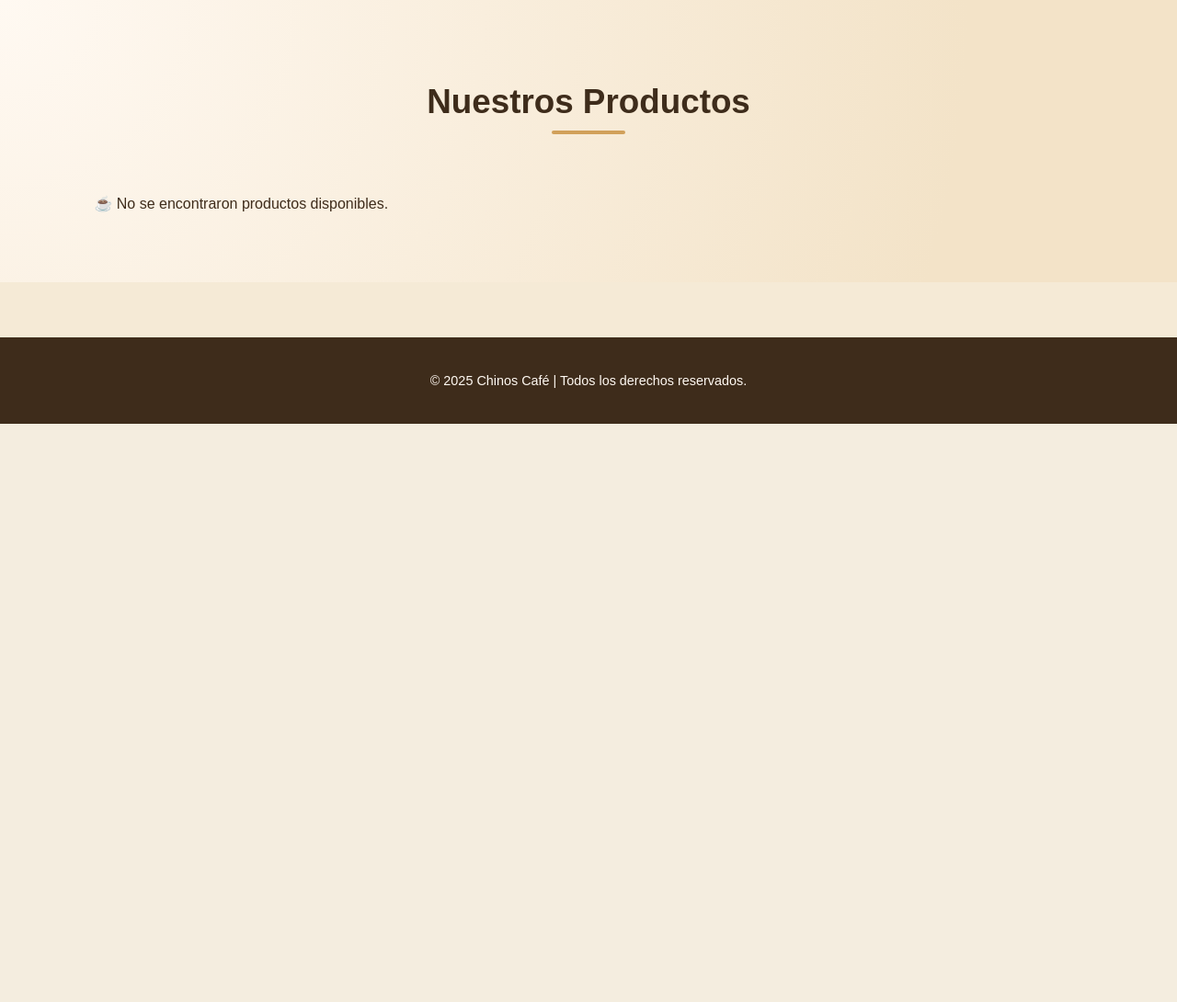
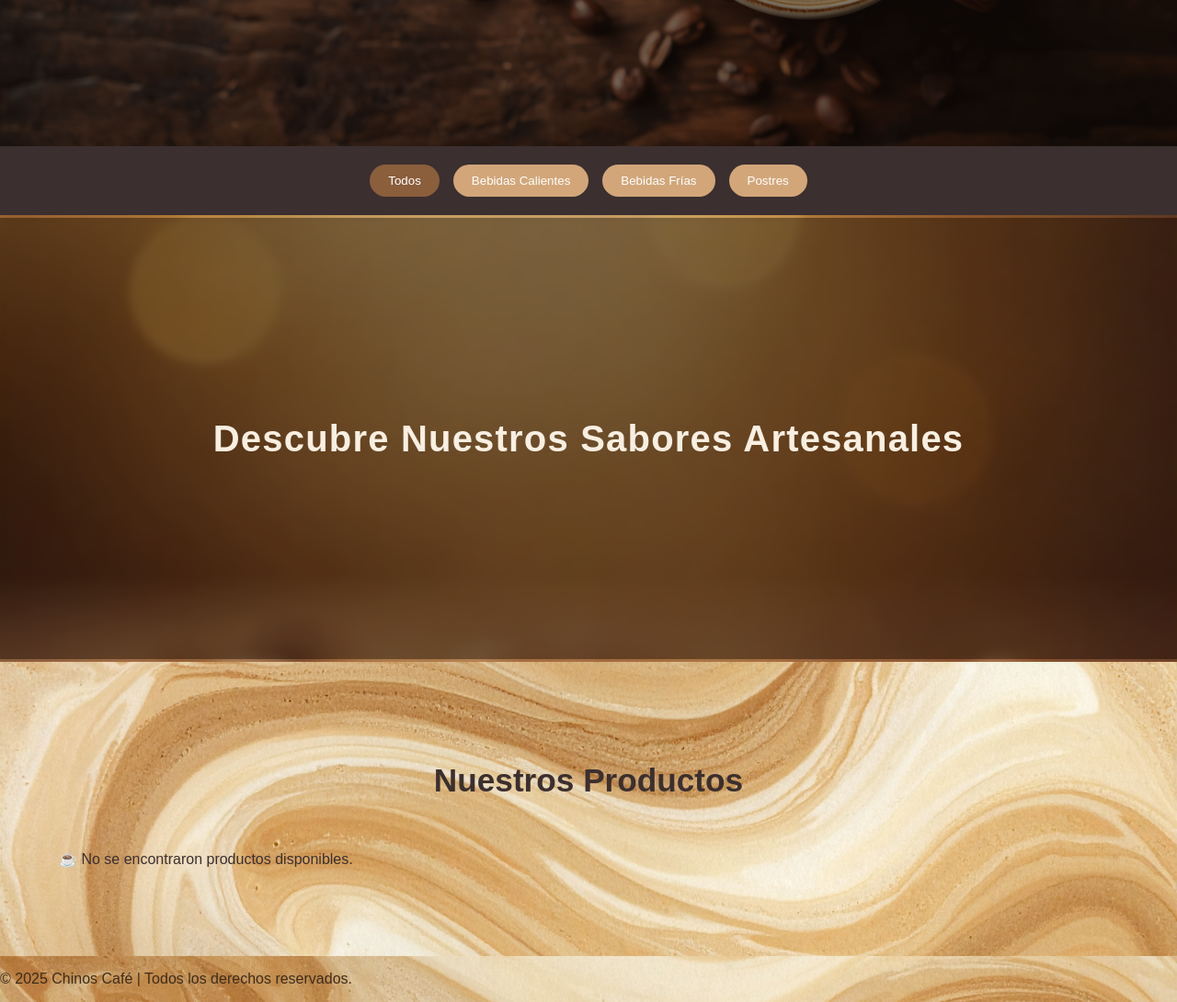
Before and after one commit to Eddie031-beep/chinoscafe, a PHP site: page /views/tienda.php in a window 1280 px wide. Shown: the part 2125-3215 px from the top of the page at 92% size. Before the commit the page ends 2586 px from the top, so only its background shows below. Run offline with PHP 8.4, Linux system fonts and the light colour scheme; data that the repository does not hold is empty.

Commit message:
se agrego mejoras de diseño, animaciones. Falta por corregir.

```diff
--- a/assets/css/tienda.css
+++ b/assets/css/tienda.css
@@ -1,173 +1,244 @@
-/* ==============================
-   PALETA CAFÉ ARTESANAL
-   ==============================
-   Espresso #3E2C1B
-   Moca      #6B4F35
-   Caramelo  #D1A05A
-   Latte     #F5EAD6
-   Crema     #FFF9F2
-   ============================== */
-
 body {
     margin: 0;
     font-family: 'Poppins', sans-serif;
-    background-color: #f5ead6;
+    background: url('../img/coffee-texture.jpg') center/cover fixed;
+    background-blend-mode: multiply;
+    background-color: #f7efe2;
     color: #3e2c1b;
 }
-
-/* ===== Banner Superior ===== */
+/* ===============================
+🟤 BANNER PRINCIPAL
+================================= */
 .banner-tienda {
+    position: relative;
+    height: 80vh;
     background: url('../img/hero-cafe2.jpg') center/cover no-repeat fixed;
-    height: 60vh;
     display: flex;
     align-items: center;
     justify-content: center;
-    position: relative;
-    overflow: hidden;
-}
-
-.banner-tienda::before {
-    content: "";
-    position: absolute;
-    inset: 0;
-    background: rgba(30, 20, 10, 0.65);
-    -webkit-backdrop-filter: blur(2px);
-    backdrop-filter: blur(2px);
+    color: #fff;
+    text-align: center;
 }
 
 .banner-tienda .overlay {
-    position: relative;
-    text-align: center;
-    color: #fff9f2;
+    position: absolute;
+    inset: 0;
+    background: rgba(25, 15, 10, 0.5);
+    display: flex;
+    flex-direction: column;
+    justify-content: center;
+    align-items: center;
+    padding: 20px;
     z-index: 2;
 }
 
 .banner-tienda h1 {
     font-size: 3rem;
-    font-weight: 700;
-    color: #d1a05a;
-    text-shadow: 0 3px 6px rgba(0, 0, 0, 0.4);
-    margin-bottom: 15px;
+    letter-spacing: 1.5px;
+    font-weight: 600;
+    text-shadow: 2px 2px 10px rgba(0, 0, 0, 0.5);
 }
 
 .banner-tienda p {
-    font-size: 1.1rem;
-    color: #f8e6d0;
+    font-size: 1.2rem;
+    color: #f8efe2;
+    margin-top: 10px;
+    max-width: 600px;
 }
 
-/* ===== Fondo texturizado ===== */
-.tienda {
-    background: radial-gradient(circle at top left, #fff9f2 0%, #f3e3c8 80%);
-    padding: 60px 8%;
+
+/* ===============================
+   ☕ FILTROS
+================================= */
+.filtros {
+    display: flex;
+    justify-content: center;
+    align-items: center;
+    background-color: #3b2f2f;
+    padding: 20px;
+    gap: 15px;
+    flex-wrap: wrap;
 }
 
-/* ===== Título ===== */
+.filtro-btn {
+    background-color: #d2a679;
+    border: none;
+    color: #fff;
+    padding: 10px 20px;
+    border-radius: 25px;
+    font-weight: 500;
+    cursor: pointer;
+    transition: all 0.3s ease;
+}
+
+.filtro-btn:hover,
+.filtro-btn.activo {
+    background-color: #8b5e3c;
+}
+
+/* ===============================
+   🧃 PRODUCTOS
+================================= */
+.tienda {
+    padding: 80px 5%;
+    background: url('../img/coffee-texture.jpg') center/cover fixed no-repeat;
+    color: #3b2f2f;
+}
+
 .titulo-seccion {
     text-align: center;
-    font-size: 2.3rem;
-    color: #3e2c1b;
-    font-weight: 700;
-    margin-bottom: 50px;
-    position: relative;
+    font-size: 2.2rem;
+    font-weight: 600;
+    margin-bottom: 40px;
+    color: #3b2f2f;
 }
 
-.titulo-seccion::after {
-    content: "";
-    width: 80px;
-    height: 4px;
-    background-color: #d1a05a;
-    display: block;
-    margin: 10px auto 0;
-    border-radius: 2px;
+.grid {
+    display: grid;
+    grid-template-columns: repeat(auto-fit, minmax(250px, 1fr));
+    gap: 30px;
 }
 
-/* ===== GRID DE PRODUCTOS ===== */
-.grid {
-    display: grid;
-    grid-template-columns: repeat(auto-fit, minmax(260px, 1fr));
-    gap: 35px;
-}
-
-/* ===== TARJETAS ===== */
 .card {
-    background: #fff9f2;
-    border-radius: 14px;
-    box-shadow: 0 6px 20px rgba(0,0,0,0.15);
+    background-color: #fffaf5;
+    border-radius: 15px;
+    box-shadow: 0 4px 12px rgba(0, 0, 0, 0.15);
     overflow: hidden;
-    transition: all 0.35s ease;
-    position: relative;
-}
-
-.card:hover {
-    transform: translateY(-8px);
-    box-shadow: 0 10px 25px rgba(0,0,0,0.25);
+    transition: transform 0.3s ease, box-shadow 0.3s ease;
+    opacity: 0;
+    transform: translateY(30px);
 }
 
 .card img {
     width: 100%;
-    height: 230px;
+    height: 220px;
+    object-fit: cover;
+}
+
+.card .info {
+    padding: 15px;
+}
+
+.card h3 {
+    color: #3b2f2f;
+    margin-bottom: 8px;
+}
+
+.card p {
+    color: #555;
+    font-size: 0.9rem;
+    margin-bottom: 10px;
+}
+
+.card .precio {
+    color: #b87333;
+    font-weight: bold;
+    font-size: 1.1rem;
+}
+
+.card:hover {
+    transform: translateY(-10px);
+    box-shadow: 0 8px 16px rgba(0, 0, 0, 0.25);
+}
+
+/* ===== Tarjetas ===== */
+.card {
+    background-color: #fff;
+    border-radius: 15px;
+    box-shadow: 0 6px 15px rgba(0, 0, 0, 0.15);
+    overflow: hidden;
+    transition: all 0.3s ease;
+}
+.card:hover {
+    transform: translateY(-5px);
+}
+.card img {
+    width: 100%;
+    height: 220px;
     object-fit: cover;
     transition: transform 0.4s ease;
 }
-
 .card:hover img {
-    transform: scale(1.08);
+    transform: scale(1.05);
+}
+.card .info {
+    padding: 15px;
+    text-align: center;
+}
+.card h3 {
+    margin: 10px 0 5px;
+}
+.card p {
+    color: #6f4e37;
+    font-size: 14px;
+}
+.precio {
+    background-color: #d1a05a;
+    color: #fff;
+    padding: 7px 12px;
+    border-radius: 20px;
+    display: inline-block;
+    margin-top: 10px;
 }
 
-.card .info {
-    padding: 18px;
-    text-align: center;
-}
-
-.card h3 {
-    margin: 10px 0 8px;
-    color: #3e2c1b;
-    font-weight: 600;
-    font-size: 1.2rem;
-}
-
-.card p {
-    color: #6b4f35;
-    font-size: 0.95rem;
-    min-height: 45px;
-}
-
-.precio {
-    display: inline-block;
-    margin-top: 10px;
-    background-color: #d1a05a;
-    color: white;
-    font-weight: 600;
-    padding: 8px 14px;
-    border-radius: 25px;
-    font-size: 0.9rem;
-    transition: background-color 0.3s;
-}
-
-.precio:hover {
-    background-color: #b07b3a;
-}
-
-/* ===== Footer ===== */
-footer {
-    background-color: #3e2c1b;
-    color: #fff9f2;
-    text-align: center;
-    padding: 25px 0;
-    margin-top: 60px;
-    font-size: 0.9rem;
-}
-
-/* ===== Responsive ===== */
+/* ===== Responsivo ===== */
 @media (max-width: 768px) {
     .banner-tienda h1 {
-        font-size: 2.2rem;
+        font-size: 2rem;
     }
     .banner-tienda p {
         font-size: 1rem;
-        padding: 0 15px;
     }
     .card img {
-        height: 200px;
+        height: 190px;
     }
 }
+/* ===============================
+   🌅 SECCIÓN DE TRANSICIÓN
+================================= */
+.fondo-transicion {
+    position: relative;
+    height: 60vh;
+    background: url('../img/hero-cafe3.jpg') center/cover no-repeat fixed;
+    display: flex;
+    align-items: center;
+    justify-content: center;
+    overflow: hidden;
+    margin: 0;
+    border-top: 3px solid rgba(90, 55, 30, 0.3);
+    border-bottom: 3px solid rgba(90, 55, 30, 0.3);
+}
+
+.fondo-transicion::before {
+    content: "";
+    position: absolute;
+    inset: 0;
+    background: rgba(20, 10, 5, 0.55);
+    -webkit-backdrop-filter: blur(3px);
+    backdrop-filter: blur(3px);
+}
+
+.fondo-transicion h2 {
+    position: relative;
+    color: #f8efe2;
+    font-size: 2.5rem;
+    font-weight: 600;
+    letter-spacing: 1.2px;
+    text-align: center;
+    opacity: 0;
+    transform: translateY(40px);
+    transition: all 1s ease;
+}
+
+
+/* Animación de aparición suave */
+@keyframes fadeIn {
+    from {
+        opacity: 0;
+        transform: translateY(20px);
+    }
+    to {
+        opacity: 1;
+        transform: translateY(0);
+    }
+}
--- a/js/tienda.js
+++ b/js/tienda.js
@@ -0,0 +1,40 @@
+// 🎨 Filtros de productos
+document.addEventListener("DOMContentLoaded", () => {
+    const botones = document.querySelectorAll(".filtro-btn");
+    const productos = document.querySelectorAll(".card");
+
+    botones.forEach(boton => {
+        boton.addEventListener("click", () => {
+            // Quitar selección previa
+            botones.forEach(b => b.classList.remove("activo"));
+            boton.classList.add("activo");
+
+            const categoria = boton.dataset.categoria;
+
+            productos.forEach(card => {
+                const coincide = categoria === "todos" || card.dataset.categoria === categoria;
+                card.style.display = coincide ? "block" : "none";
+                card.style.opacity = coincide ? "1" : "0";
+            });
+        });
+    });
+});
+
+
+// 🌅 Efecto de animación del fondo transicional
+window.addEventListener("scroll", () => {
+    const titulo = document.querySelector(".fondo-transicion h2");
+    if (titulo && titulo.getBoundingClientRect().top < window.innerHeight * 0.8) {
+        titulo.style.opacity = "1";
+        titulo.style.transform = "translateY(0)";
+    }
+
+    // ✨ Animación de tarjetas
+    document.querySelectorAll(".card").forEach(card => {
+        const rect = card.getBoundingClientRect();
+        if (rect.top < window.innerHeight * 0.85) {
+            card.style.opacity = "1";
+            card.style.transform = "translateY(0)";
+        }
+    });
+});
--- a/views/tienda.php
+++ b/views/tienda.php
@@ -3,19 +3,20 @@ require_once("../config/db.php");
 global $pdo;
 ini_set('display_errors', 1);
 error_reporting(E_ALL);
-session_start();
 ?>
+
 <!DOCTYPE html>
 <html lang="es">
 <head>
     <meta charset="UTF-8">
     <meta name="viewport" content="width=device-width, initial-scale=1.0">
     <title>Tienda | Chinos Café</title>
-    <link rel="stylesheet" href="../assets/css/tienda.css">
+    <link rel="stylesheet" href="../assets/css/tienda.css?v=<?php echo time(); ?>">
 </head>
 <body>
     <?php include("../includes/header.php"); ?>
 
+    <!-- 🟤 BANNER PRINCIPAL -->
     <section class="banner-tienda">
         <div class="overlay">
             <h1>Nuestra Tienda</h1>
@@ -23,9 +24,23 @@ session_start();
         </div>
     </section>
 
+    <!-- 🟤 FILTROS -->
+    <section class="filtros">
+        <button class="filtro-btn activo" data-categoria="todos">Todos</button>
+        <button class="filtro-btn" data-categoria="Bebida Caliente">Bebidas Calientes</button>
+        <button class="filtro-btn" data-categoria="Bebida Fría">Bebidas Frías</button>
+        <button class="filtro-btn" data-categoria="Postre">Postres</button>
+    </section>
+
+    <!-- 🌅 Sección de transición entre banner y productos -->
+    <section class="fondo-transicion">
+        <h2>Descubre Nuestros Sabores Artesanales</h2>
+    </section>
+
+    <!-- 🟤 PRODUCTOS -->
     <main class="tienda">
         <h2 class="titulo-seccion">Nuestros Productos</h2>
-        <div class="grid">
+        <div class="grid" id="productosGrid">
             <?php
             try {
                 $query = $pdo->query("SELECT * FROM productos");
@@ -41,7 +56,7 @@ session_start();
                             else $img = "../assets/img/default.jpg";
                         }
 
-                        echo "<div class='card'>";
+                        echo "<div class='card' data-categoria='{$row['categoria']}'>";
                         echo "<img src='$img' alt='{$row['nombre']}'>";
                         echo "<div class='info'>";
                         echo "<h3>{$row['nombre']}</h3>";
@@ -59,5 +74,7 @@ session_start();
     </main>
 
     <?php include("../includes/footer.php"); ?>
+
+    <script src="../assets/js/tienda.js"></script>
 </body>
 </html>
```
Also changed, not shown: assets/img/coffee-texture.jpg (added), assets/img/hero-cafe2.jpg (added), assets/img/hero-cafe3.jpg (added).
